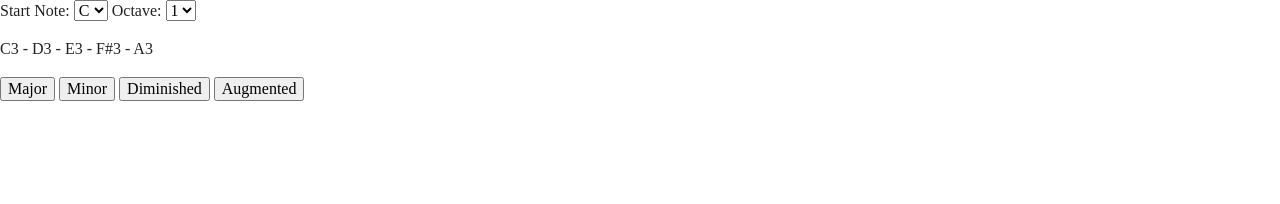
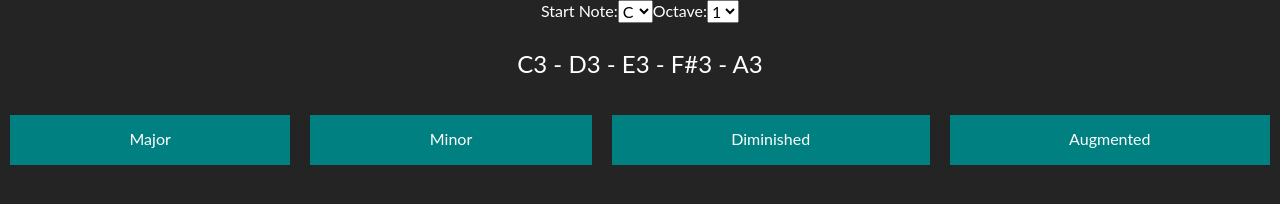
Before and after one commit to hedgeh0gpie/javascript-chord-player, a plain HTML site: page index.html in a window 1280 px wide. Drawn offline with Linux system fonts and the light colour scheme.

Commit message:
Add preliminary styling

```diff
--- a/css/main.css
+++ b/css/main.css
@@ -86,6 +86,44 @@ textarea {
 /* ==========================================================================
    Author's custom styles
    ========================================================================== */
+
+body {
+  font-family: Lato, sans-serif;
+  color: #FFF;
+  background: #242424;
+}
+
+.controls {
+  display: flex;
+  justify-content: center;
+}
+
+.control select {
+  margin: 0 10px;
+}
+
+.chord-notes {
+  display: flex;
+  justify-content: center;
+  font-size: 1.5em;
+}
+
+.buttons {
+  display: flex;
+  flex-wrap: wrap;
+  width: 100%;
+}
+
+.buttons button {
+  flex-grow: 1;
+  min-width: 200px;
+  height: 50px;
+  font-size: 1em;
+  background: teal;
+  border: none;
+  color: #FFF;
+  margin: 10px;
+}
 
 /* ==========================================================================
    Helper classes
```
